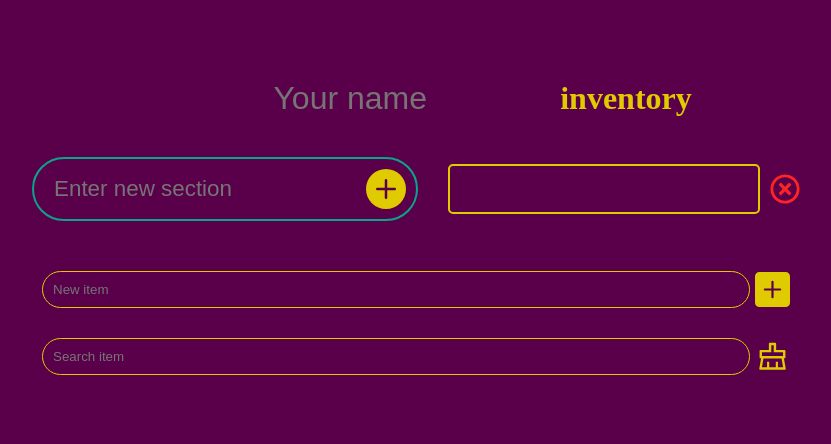
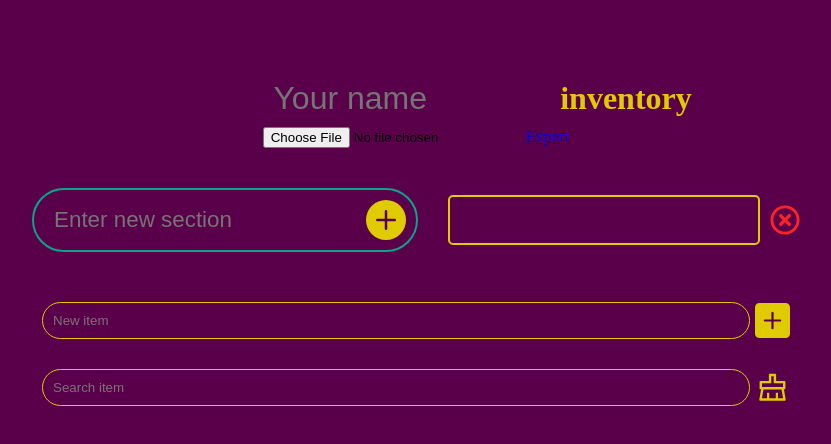
Before and after one commit to Ines95Borges/my-inventory, a React (Create React App) app: page / in a window 1280 px wide. Shown: the top 444 px of the page, without its empty margins (224-1055 px from the left). Built offline with nearby package versions, Linux system fonts and the light colour scheme.

Commit message:
app working

```diff
--- a/src/App.css
+++ b/src/App.css
@@ -18,6 +18,11 @@ body{
 header{
   display: flex;
   justify-content: center;
+  flex-wrap: wrap;
+}
+
+.title{
+  flex-grow: 1;
 }
 
 .title h1{
@@ -34,6 +39,14 @@ header{
   text-align: center;
   background-color: transparent;
   font-size: 2rem;
+}
+
+.export-container{
+  margin-top: 10px;
+}
+
+input[type="file"]{
+  margin-right: 10px;
 }
 
 .submit-section-container{
--- a/src/App.js
+++ b/src/App.js
@@ -11,33 +11,6 @@ function App() {
   const [inputDatalist, setInputDatalist] = useState("");
   const [selectedId, setSelectedId] = useState("");
   const [selectedSection, setSelectedSection] = useState([]);
-
-  const saveLocalSections = () => {
-    localStorage.setItem("sections", JSON.stringify(sections));
-  }
-
-  const saveLocalName = () => {
-    localStorage.setItem("inventoryName", JSON.stringify(inputName));
-  }
-
-  const getLocalSections = () => {
-    if(localStorage.getItem("sections") === null){
-      localStorage.setItem("sections", JSON.stringify([]));
-    }else{
-      let localSections = JSON.parse(localStorage.getItem("sections"));
-      console.log(localSections);
-      setSections(localSections);
-    }
-  }
-
-  const getLocalName = () => {
-    if(localStorage.getItem("inventoryName") === null){
-      localStorage.setItem("inventoryName", JSON.stringify(""));
-    }else{
-      let localName = JSON.parse(localStorage.getItem("inventoryName"));
-      setSections(localName);
-    }
-  }
 
   useEffect(() => {
     getLocalSections();
@@ -59,17 +32,66 @@ function App() {
     }
   }, [selectedSection]);
 
+  const saveLocalSections = () => {
+    localStorage.setItem("sections", JSON.stringify(sections));
+  }
 
+  const saveLocalName = () => {
+    localStorage.setItem("inventoryName", JSON.stringify(inputName));
+  }
+
+  const getLocalSections = () => {
+    if(localStorage.getItem("sections") === null){
+      localStorage.setItem("sections", JSON.stringify([]));
+    }else{
+      var localSections = JSON.parse(localStorage.getItem("sections"));
+      console.log(localSections);
+      setSections(localSections);
+    }
+  }
+
+  const getLocalName = () => {
+    if(localStorage.getItem("inventoryName") === null){
+      localStorage.setItem("inventoryName", JSON.stringify(""));
+    }else{
+      var localName = JSON.parse(localStorage.getItem("inventoryName"));
+      setInputName(localName);
+    }
+  }
+
+  const exportJSON = (e) =>{
+    var str = JSON.stringify(sections);
+    var dataUri = 'data:application/json;charset=utf-8,'+ encodeURIComponent(str);
+    e.target.href = dataUri;
+  }
+
+  const importJSON = (e) => {
+    var file = e.target.files[0];
+    if (!file) {
+      return;
+    }
+    var reader = new FileReader();
+    reader.onload = function(e) {
+      var contents = e.target.result;
+      setSections(JSON.parse(contents))
+    };
+    reader.readAsText(file);
+  }
 
   return (
     <div className="App">
       <header>
         <div className="title">
           <h1><input
+            value={inputName}
             type="text"
             placeholder="Your name"
             onChange={(e) => setInputName(e.target.value)}
           /> inventory</h1>
+        </div>
+        <div className="export-container">
+          <input onClick={importJSON} type="file" placeholder="Import"/>
+          <a onClick={exportJSON} href="#" download="myInventory">Export</a>
         </div>
       </header>
       <main>
--- a/src/components/Section.js
+++ b/src/components/Section.js
@@ -30,7 +30,7 @@ const Section = (props) => {
   }
 
   function handleDeleteSection(e){
-    if(inputDatalist){
+    if(inputDatalist.current.value){
       const sectionName = selectedSection[0].name;
       setSections(sections.filter(section => section.name !== sectionName));
       setSelectedSection([]);
@@ -39,7 +39,7 @@ const Section = (props) => {
   }
 
   function handleInputDatalistValue(){
-    if(inputDatalist){
+    if(inputDatalist.current.value){
       setInputDatalist(inputDatalist.current.value);
       setSelectedSection(sections.filter(section => section.name === inputDatalist.current.value))
     }
```
